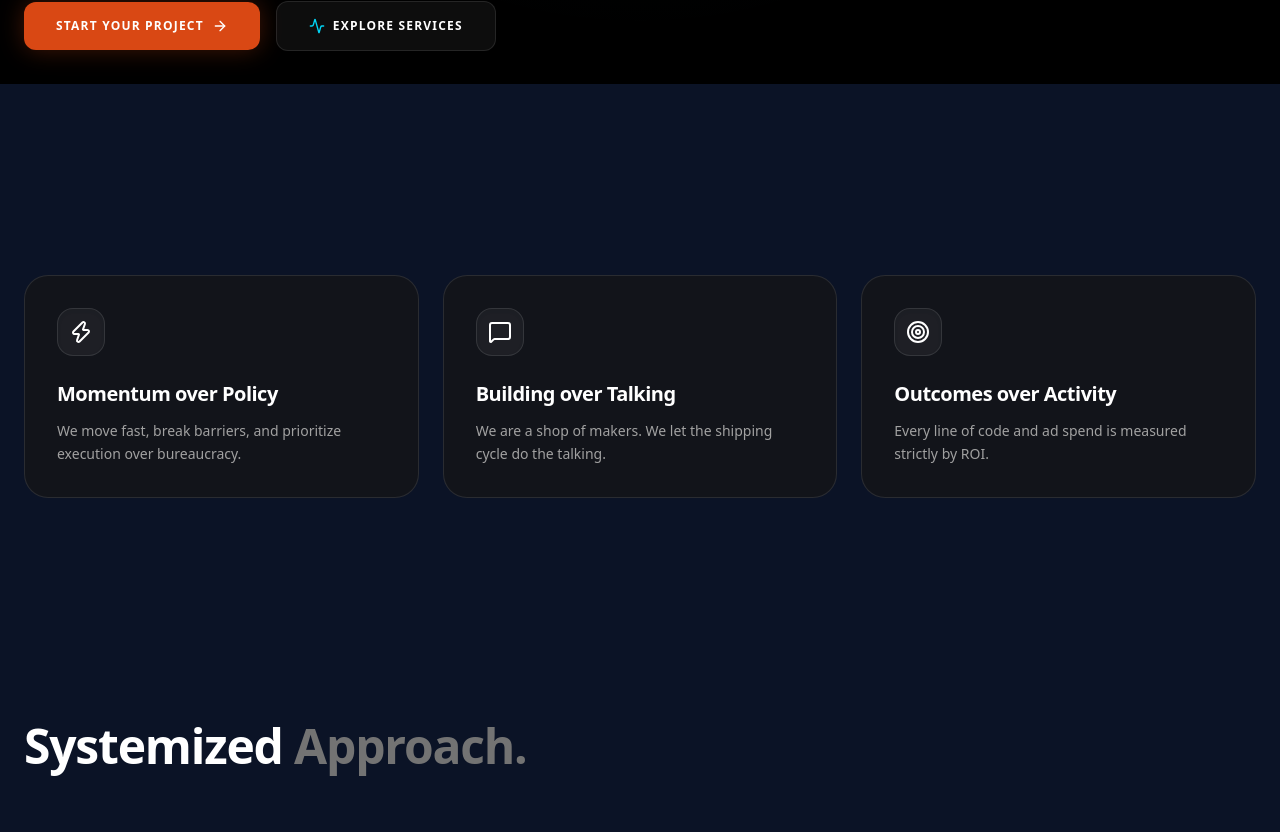
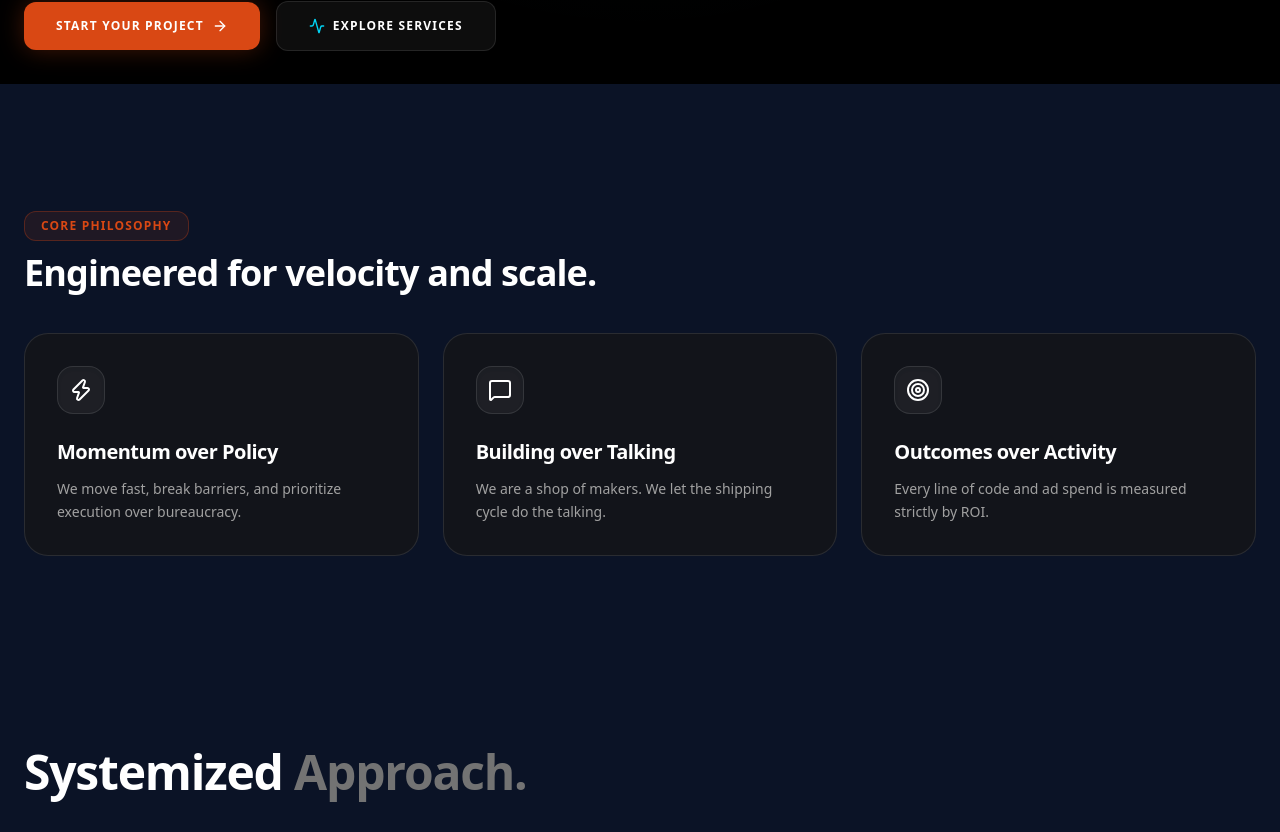
Before and after one commit to hmnshub/Covianlab_Frontend, a Next.js app: page / in a window 1280 px wide. Shown: the part 716-1548 px from the top of the page. Built offline with nearby package versions, Linux system fonts and the light colour scheme.

Commit message:
Update component styling, add logo ticker, and update footer details

```diff
--- a/src/components/Mission.jsx
+++ b/src/components/Mission.jsx
@@ -23,7 +23,17 @@ const corePillars = [
 
 export default function Mission() {
   return (
-    <section className="py-28 px-6 max-w-screen-xl mx-auto bg-transparent text-white relative z-10">
+    <section id="mission" className="pt-4 md:pt-12 pb-20 px-6 max-w-screen-xl mx-auto bg-transparent text-white relative z-10">
+
+      {/* Section Header Shifted Up */}
+      <div className="mb-10 text-center md:text-left max-w-xl">
+        <span className="text-[10px] md:text-xs font-bold tracking-widest text-[#d94814] uppercase bg-[#d94814]/10 border border-[#d94814]/30 px-4 py-1.5 rounded-full inline-block mb-3">
+          Core Philosophy
+        </span>
+        <h2 className="text-2xl md:text-4xl font-bold tracking-tight text-white">
+          Engineered for velocity and scale.
+        </h2>
+      </div>
 
       {/* Top 3 Core Pillars Grid */}
       <div className="grid grid-cols-1 md:grid-cols-3 gap-6">
```
